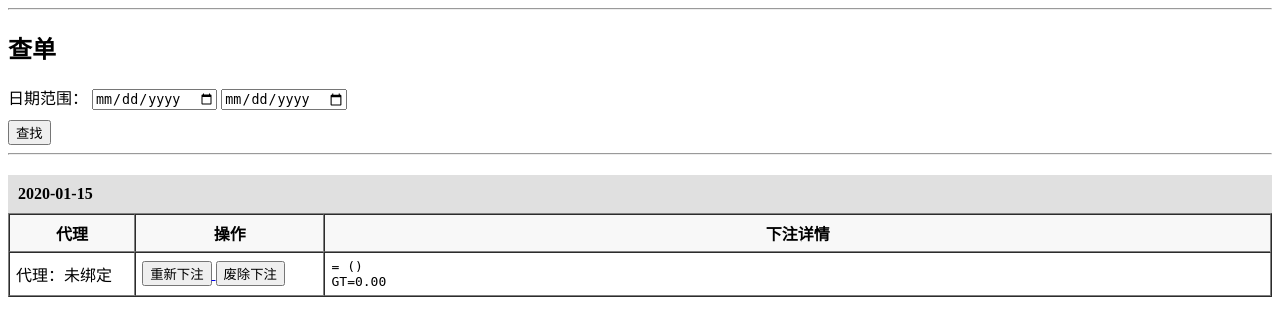
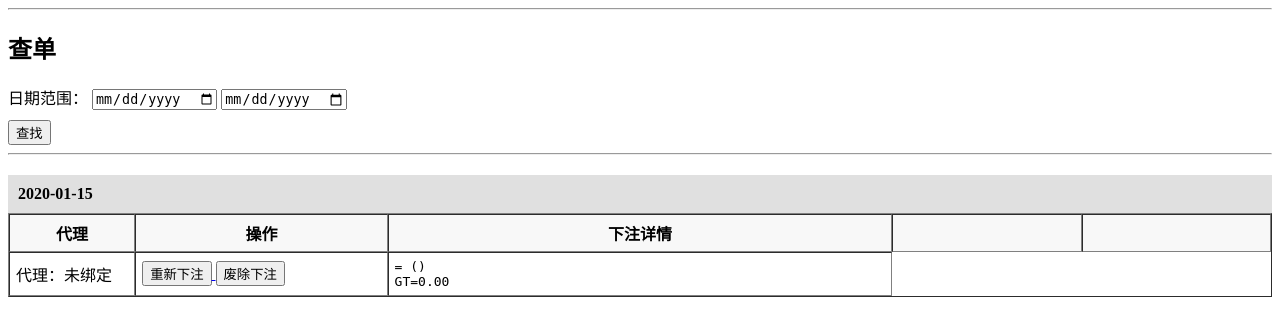
Before and after one commit to boonjun123654/4D_system, a Flask app: template templates/history.html in a window 1280 px wide. Shown: the part 32-368 px from the top of the page. Run offline with Flask 3, Linux system fonts and the light colour scheme; the template is opened without the code that fills it: most values are stand-ins (such as "Sample title", 1, 10 or a date in 2020).

Commit message:
Update history.html

```diff
--- a/templates/history.html
+++ b/templates/history.html
@@ -21,8 +21,10 @@
     <table border="1" cellpadding="6" cellspacing="0" width="100%">
         <tr style="background:#f8f8f8;">
             <th style="width: 10%;">代理</th>
-            <th style="width: 15%;">操作</th>
-            <th style="width: 75%;">下注详情</th>
+            <th style="width: 20%;">操作</th>
+            <th style="width: 40%;">下注详情</th>
+            <th style="width: 15%;"></th>
+            <th style="width: 15%;"></th>
         </tr>
         {% for bet in items %}
         <tr>
```
